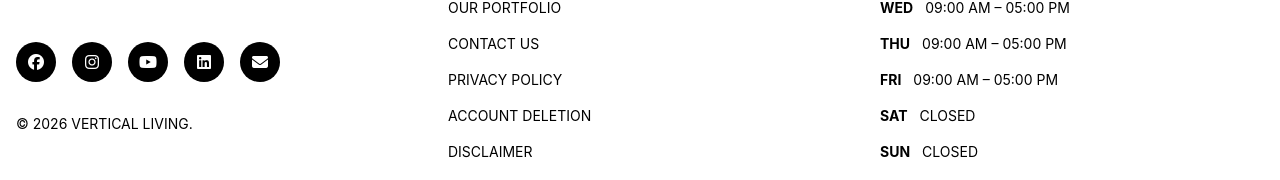
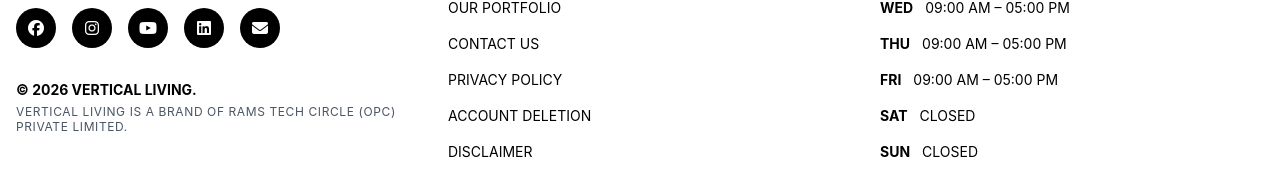
Before and after one commit to RamganeshTech/vertical-living-static, a React (Vite) app: page /thank-you in a window 1280 px wide. Shown: the part 949-1129 px from the top of the page. Built offline with nearby package versions, Linux system fonts and the light colour scheme; no server answers.

Commit message:
updated the website

```diff
--- a/src/components/Footer.tsx
+++ b/src/components/Footer.tsx
@@ -61,7 +61,15 @@ const Footer: React.FC = () => {
                   </Link>
                 ))}
               </div>
-              <p className="text-sm">© {new Date().getFullYear()} VERTICAL LIVING.</p>
+              {/* <p className="text-sm">© {new Date().getFullYear()} VERTICAL LIVING.</p> */}
+
+              <div className="space-y-1">
+                <p className="text-sm font-bold uppercase">© {new Date().getFullYear()} VERTICAL LIVING.</p>
+                <p className="text-[10px] md:text-xs text-gray-600 leading-tight uppercase tracking-wider">
+                  Vertical Living is a brand of RAMS TECH CIRCLE (OPC) PRIVATE LIMITED.
+                </p>
+              </div>
+
             </div>
           </div>
 
--- a/src/pages/Thankyou_Page/ThankyouMain.tsx
+++ b/src/pages/Thankyou_Page/ThankyouMain.tsx
@@ -98,7 +98,7 @@ const ThankYouPage: React.FC = () => {
                                 onClick={() => navigate('/form')}
                                 className="w-full sm:w-auto px-8 h-[50px] border border-gray-300 text-[#333] rounded-full text-[11px] font-semibold uppercase tracking-widest hover:bg-gray-50 transition-all"
                             >
-                                Try Cost Calculator
+                                Request Custom Proposal
                             </button>
                         )}
                     </div>
```
